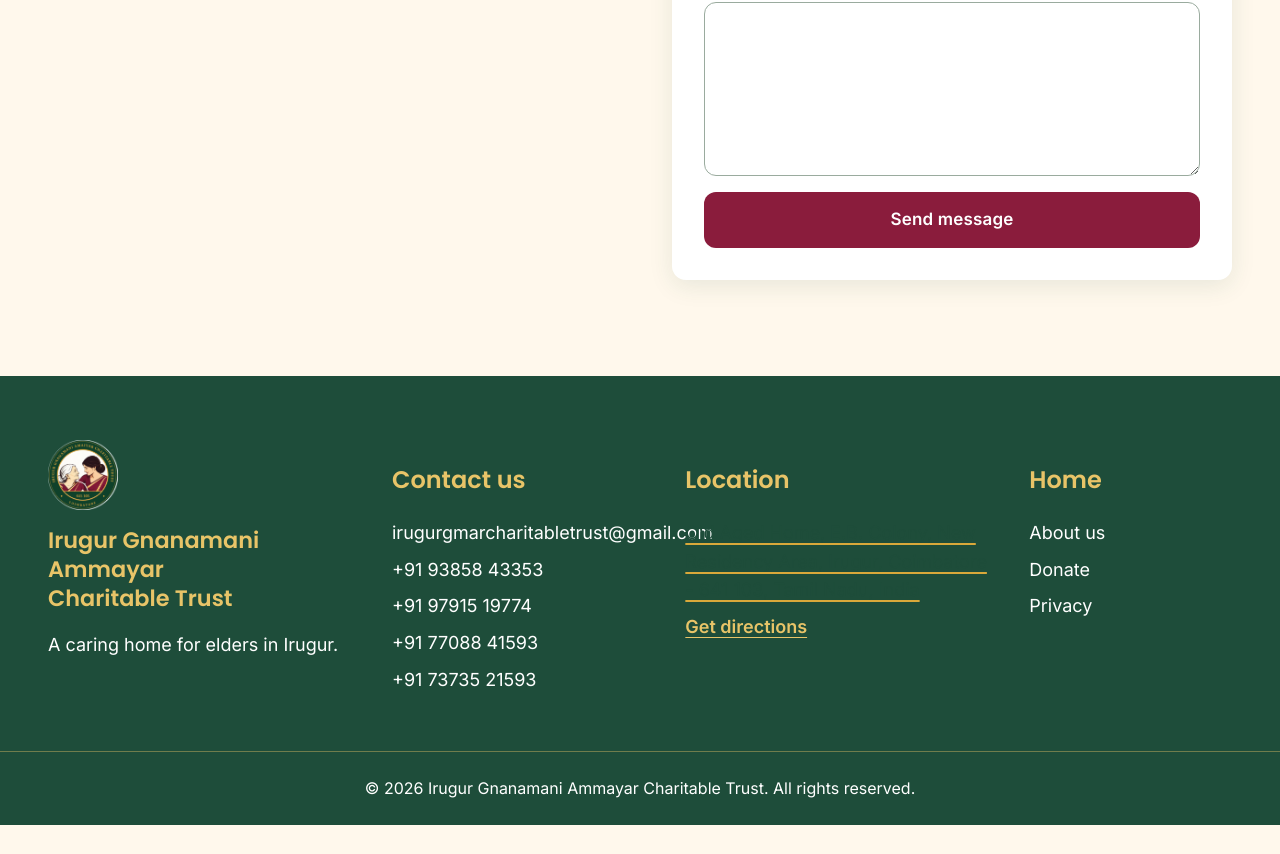
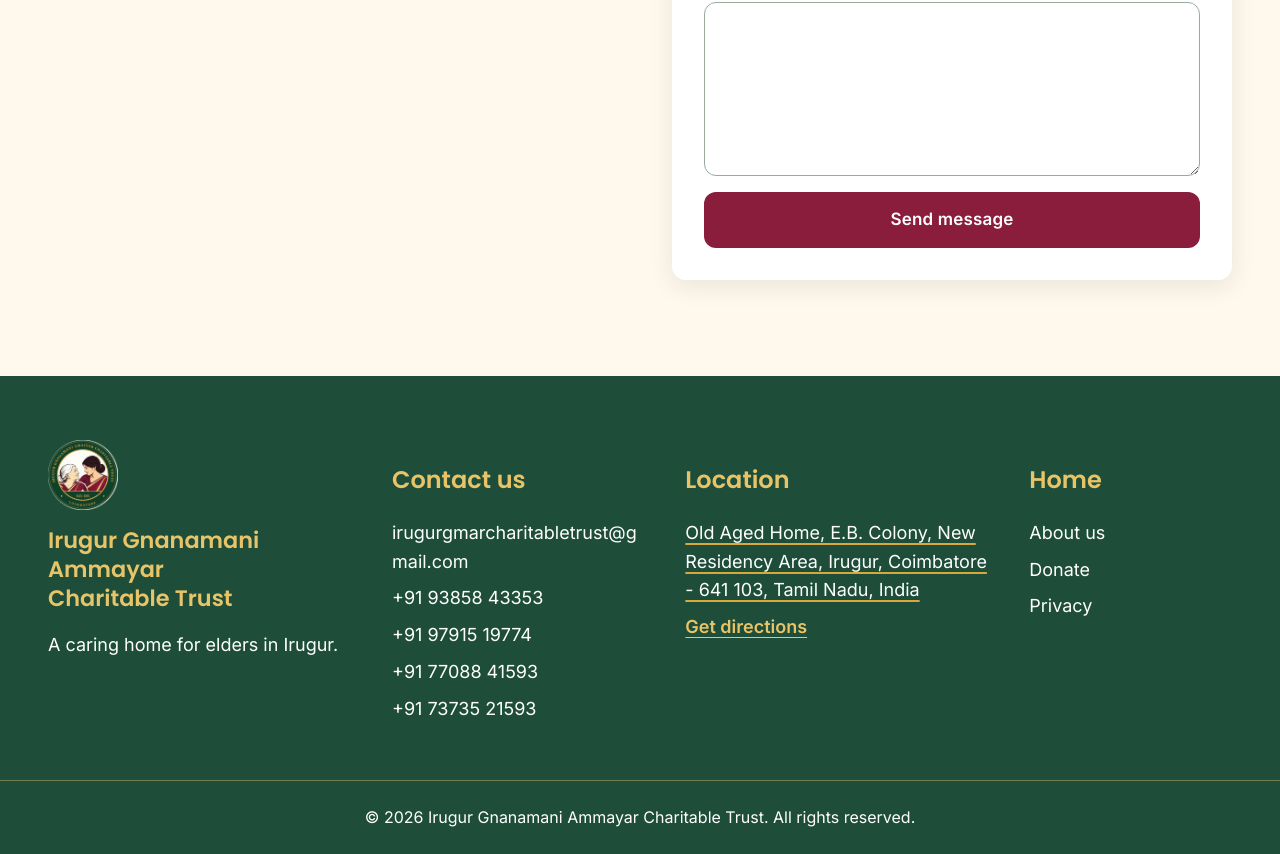
Before and after one commit to dhanushreevg/irugur-gnanamani-ammayar-trust, a Next.js app: page /contact in a window 1280 px wide. Shown: the part 1020-1874 px from the top of the page. Before the commit the page ends 1845 px from the top, so only its background shows below. Built offline with nearby package versions, Linux system fonts and the light colour scheme.

Commit message:
Enhance footer styles with improved link visibility and overflow handling

```diff
--- a/app/globals.css
+++ b/app/globals.css
@@ -173,6 +173,9 @@ body.drawer-open{overflow:hidden}
 .footer-grid{align-items:start}
 .footer h2{font-size:1.4rem;line-height:1.3;margin:16px 0 8px}
 .footer-grid>div{min-width:0}
+.footer a{overflow-wrap:anywhere}
+.footer .location-link{color:#fff}
+.footer .location-link:hover{color:var(--cream)}
 .location-link{display:block;color:var(--green);text-decoration:underline;text-decoration-color:var(--gold);text-decoration-thickness:2px;text-underline-offset:4px}
 .location-link:hover{color:var(--maroon)}
 .location-action{display:inline-block;margin-top:12px;color:var(--gold-light);font-weight:600;text-decoration:underline;text-underline-offset:4px}
```
